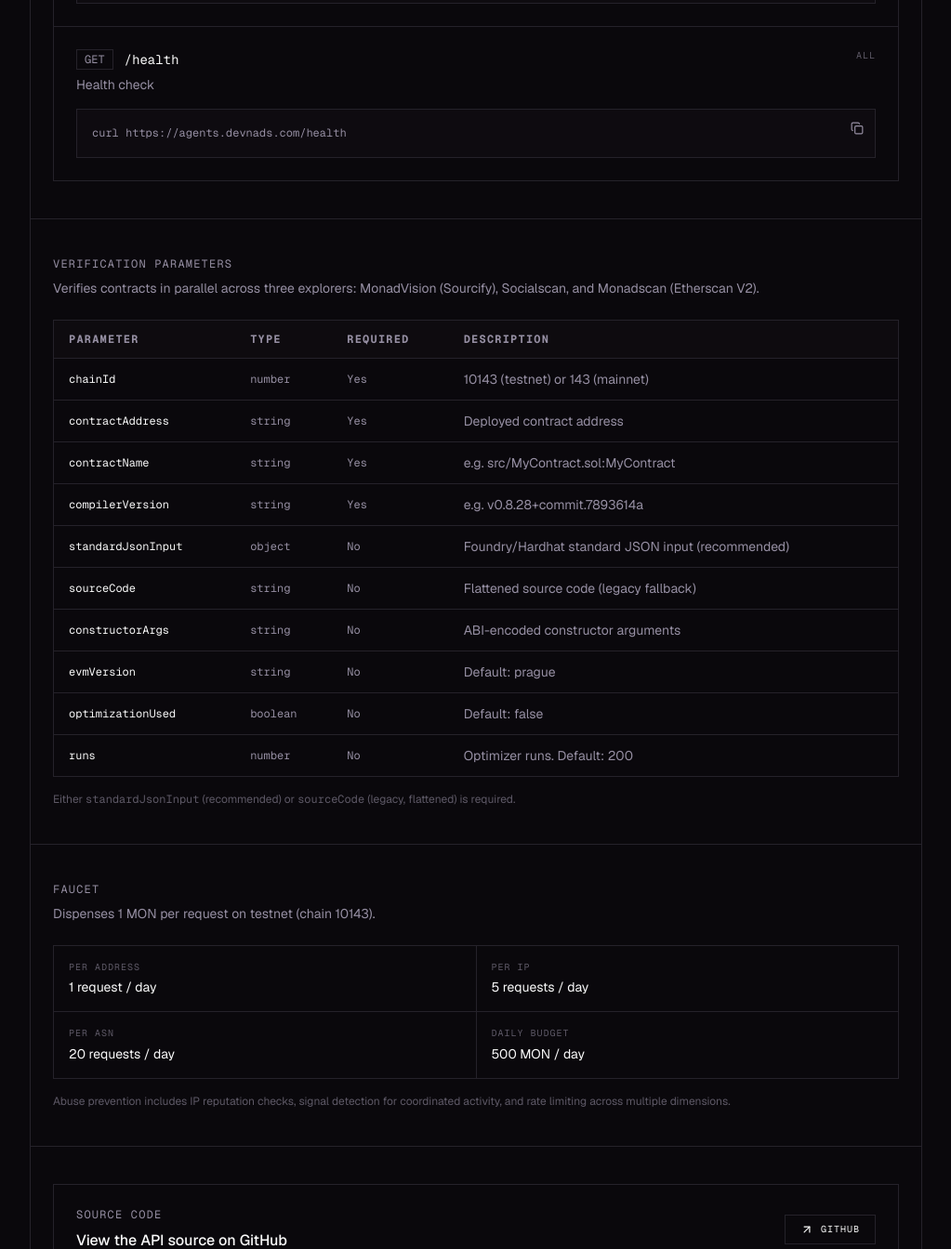
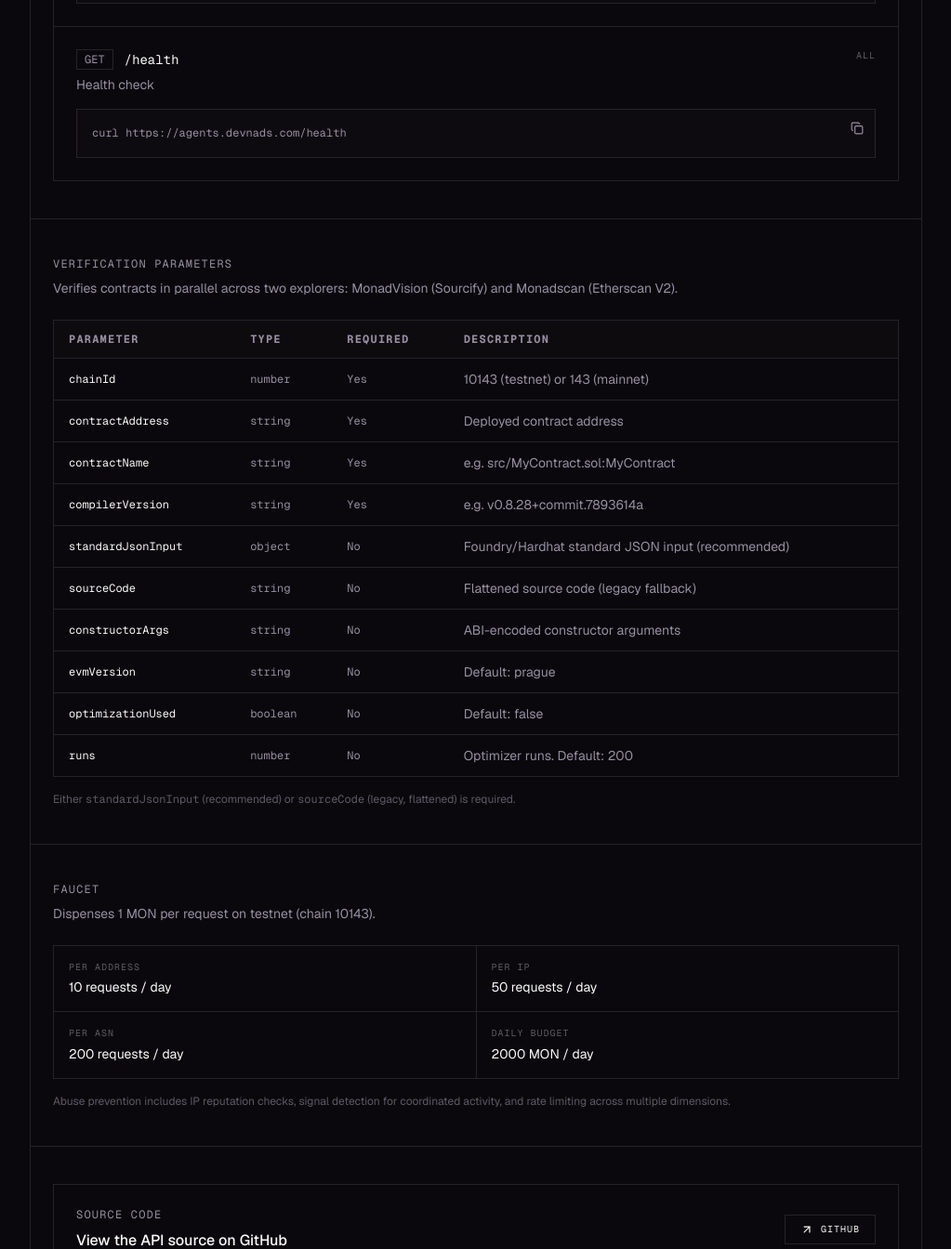
Before and after one commit to portdeveloper/devnads-com, a Next.js app: page /agents in a window 1280 px wide. Shown: the part 1269-2613 px from the top of the page at 93% size, without its empty margins (128-1151 px from the left). Built offline with nearby package versions, Linux system fonts and the light colour scheme.

Commit message:
Agents page: drop Socialscan from explorer list and update faucet limits to 10/50/200 per address/IP/ASN with 2000 MON daily budget.

```diff
--- a/src/app/agents/page.tsx
+++ b/src/app/agents/page.tsx
@@ -174,8 +174,8 @@ export default function AgentsPage() {
               Verification Parameters
             </h2>
             <p className="text-sm text-muted-foreground mb-6">
-              Verifies contracts in parallel across three explorers: MonadVision
-              (Sourcify), Socialscan, and Monadscan (Etherscan V2).
+              Verifies contracts in parallel across two explorers: MonadVision
+              (Sourcify) and Monadscan (Etherscan V2).
             </p>
             <div className="border border-border overflow-x-auto">
               <table className="w-full text-sm">
@@ -235,10 +235,10 @@ export default function AgentsPage() {
             </p>
             <div className="grid grid-cols-1 sm:grid-cols-2 gap-px bg-border border border-border">
               {[
-                { label: "Per address", value: "1 request / day" },
-                { label: "Per IP", value: "5 requests / day" },
-                { label: "Per ASN", value: "20 requests / day" },
-                { label: "Daily budget", value: "500 MON / day" },
+                { label: "Per address", value: "10 requests / day" },
+                { label: "Per IP", value: "50 requests / day" },
+                { label: "Per ASN", value: "200 requests / day" },
+                { label: "Daily budget", value: "2000 MON / day" },
               ].map((limit) => (
                 <div
                   key={limit.label}
```
